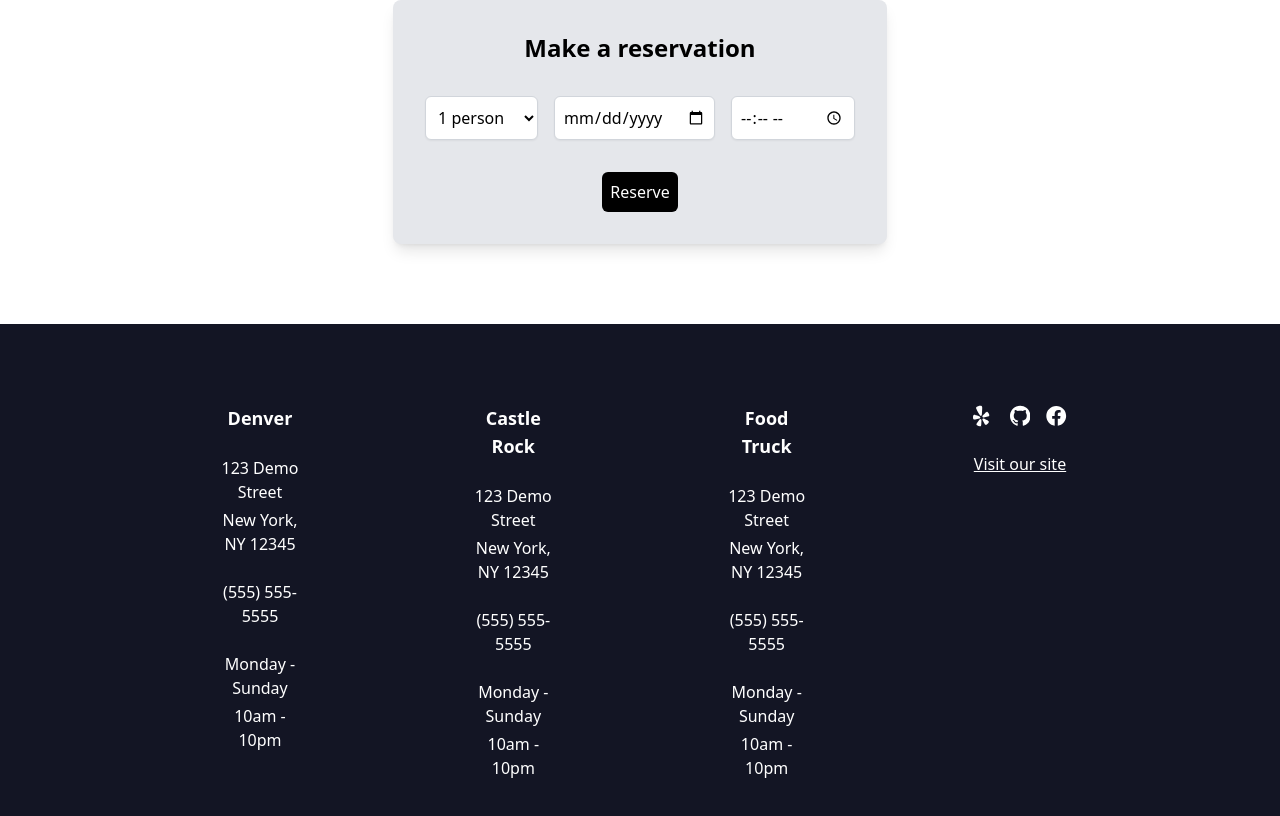
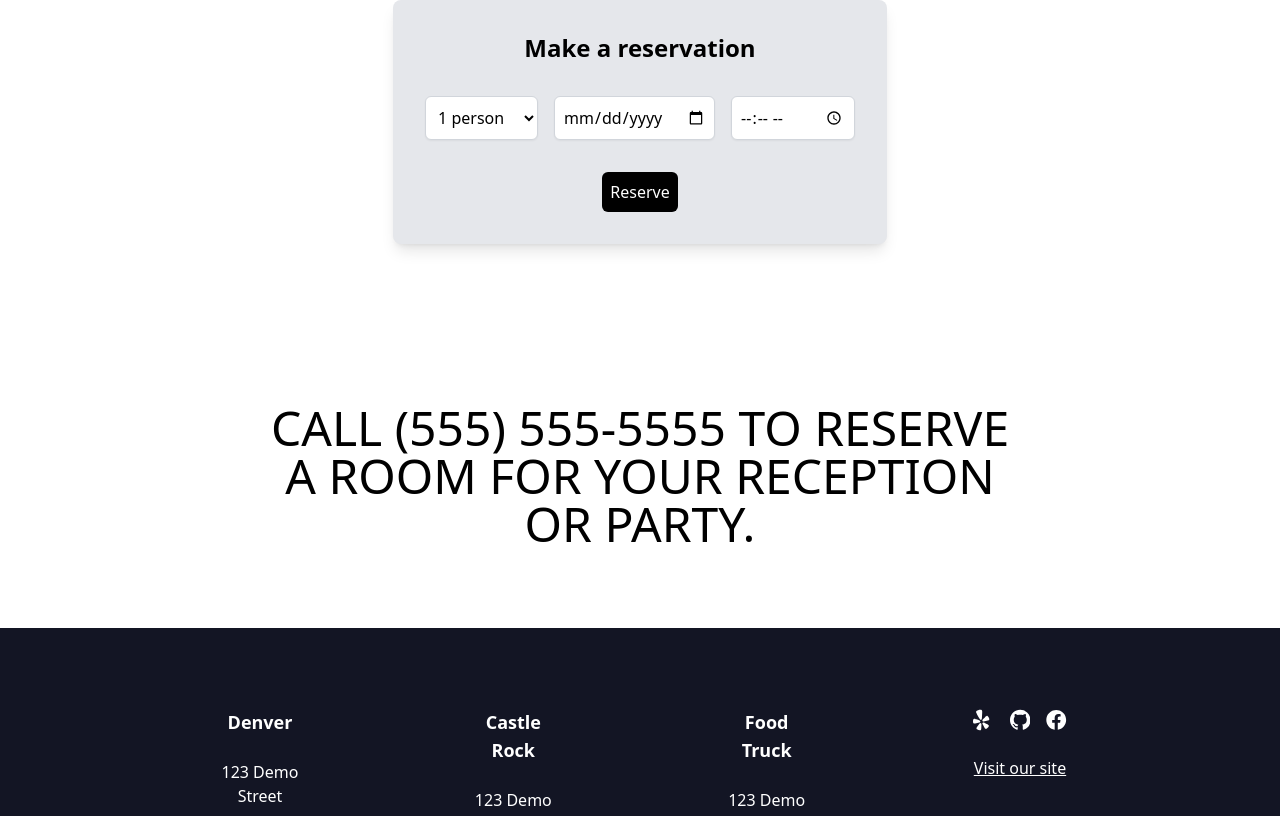
Before and after one commit to Amandapanda-hub/russet-restaurant-template, a React (Create React App) app: page /reservation in a window 1280 px wide. Shown: the part 560-1376 px from the top of the page. Built offline with nearby package versions, Linux system fonts and the light colour scheme.

Commit message:
adding calling info at bottom of reservations page

```diff
--- a/src/pages/ReservationPage/ReservationPage.jsx
+++ b/src/pages/ReservationPage/ReservationPage.jsx
@@ -1,12 +1,14 @@
 import React from 'react'
 import ReservationHero from './components/ReservationHero/ReservationHero'
 import ReservationMaker from './components/ReservationMaker/ReservationMaker'
+import ReservationCalling from './components/ReservationCalling/ReservationCalling'
 
 export default function ReservationPage() {
   return (
     <>
         <ReservationHero/>
         <ReservationMaker/>
+        <ReservationCalling/>
     </>
   )
 }
--- a/src/pages/ReservationPage/components/ReservationCalling/ReservationCalling.jsx
+++ b/src/pages/ReservationPage/components/ReservationCalling/ReservationCalling.jsx
@@ -1,7 +1,11 @@
-import React from 'react'
+import React from 'react';
 
 export default function ReservationCalling() {
   return (
-    <div>ReservationCalling</div>
-  )
+    <div className="p-20 md:p-30 text-center space-y-10">
+        <h2 className="text-5xl w-2/3 mx-auto">
+          CALL (555) 555-5555 TO RESERVE A ROOM FOR YOUR RECEPTION OR PARTY.
+        </h2>
+    </div>
+  );
 }
```
